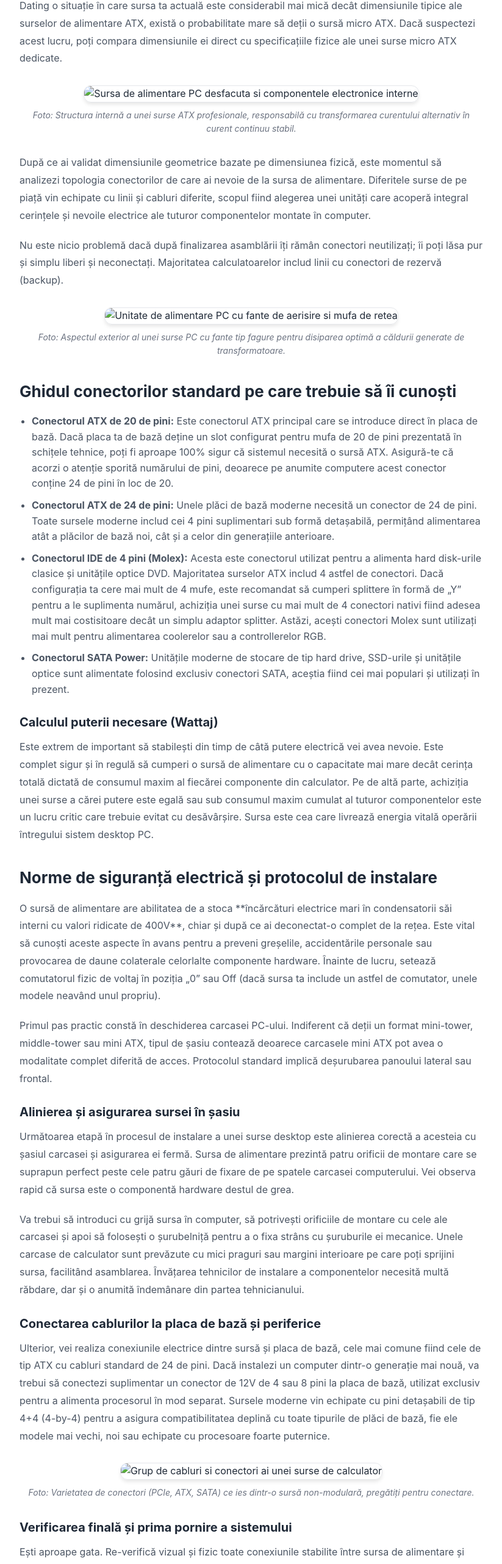
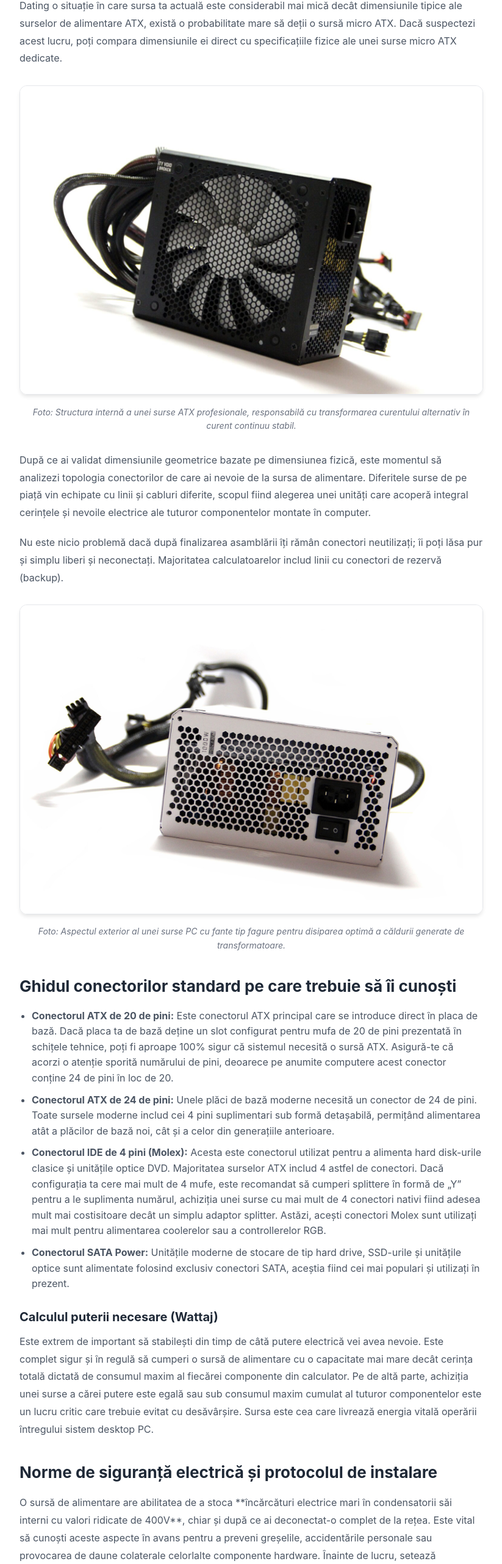
Before and after one commit to doradosystemsro/servicepclaptop, a plain HTML site: page pc-power-supply-acquisition-and-assembly.html in a window 1280 px wide. Shown: the part 1155-3719 px from the top of the page at 61% size, without its empty margins (228-1051 px from the left). Drawn offline with Linux system fonts and the light colour scheme.

Commit message:
Update pc-power-supply-acquisition-and-assembly.html

```diff
--- a/pc-power-supply-acquisition-and-assembly.html
+++ b/pc-power-supply-acquisition-and-assembly.html
@@ -75,7 +75,7 @@
 
         <!-- ZONA 2: IMAGINE GENERALĂ SURSĂ PC -->
         <div class="article-img-wrapper" data-editable="source" data-path="pc-power-supply-acquisition-and-assembly.html" data-key="main-image">
-            <img src="assets/images/PC-power-supply.-Acquisition-and-Assembly.jpg" class="article-img" alt="Sursa de alimentare PC desfacuta si componentele electronice interne" id="article-main-image">
+            <img src="images/PC-power-supply.-Acquisition-and-Assembly.jpg" class="article-img" alt="Sursa de alimentare PC desfacuta si componentele electronice interne" id="article-main-image">
             <span class="img-caption">Foto: Structura internă a unei surse ATX profesionale, responsabilă cu transformarea curentului alternativ în curent continuu stabil.</span>
         </div>
 
@@ -88,7 +88,7 @@
 
         <!-- ZONA 4: IMAGINE UNITATE ȘI CABLURI -->
         <div class="article-img-wrapper" data-editable="source" data-path="pc-power-supply-acquisition-and-assembly.html" data-key="secondary-image">
-            <img src="assets/images/PC-power-supply.jpg" class="article-img" alt="Unitate de alimentare PC cu fante de aerisire si mufa de retea" id="article-secondary-image">
+            <img src="images/PC-power-supply.jpg" class="article-img" alt="Unitate de alimentare PC cu fante de aerisire si mufa de retea" id="article-secondary-image">
             <span class="img-caption">Foto: Aspectul exterior al unei surse PC cu fante tip fagure pentru disiparea optimă a căldurii generate de transformatoare.</span>
         </div>
 
@@ -121,7 +121,7 @@
 
         <!-- ZONA 6: IMAGINEA CU CABLURILE ISOLATE -->
         <div class="article-img-wrapper" data-editable="source" data-path="pc-power-supply-acquisition-and-assembly.html" data-key="cables-image">
-            <img loading="lazy" src="assets/images/PC-power-supply-cables.jpg" class="article-img" alt="Grup de cabluri si conectori ai unei surse de calculator" id="article-cables-image">
+            <img loading="lazy" src="images/PC-power-supply-cables.jpg" class="article-img" alt="Grup de cabluri si conectori ai unei surse de calculator" id="article-cables-image">
             <span class="img-caption">Foto: Varietatea de conectori (PCIe, ATX, SATA) ce ies dintr-o sursă non-modulară, pregătiți pentru conectare.</span>
         </div>
 
@@ -143,7 +143,7 @@
             <h2>Interconectarea cu rețeaua noastră de ghiduri hardware</h2>
             <p>Stabilitatea tensiunilor livrate de sursa ATX direct pe circuitele VRM este crucială pentru funcționarea magistralelor de date; află cum sunt distribuite aceste linii în <a href="the-computer-motherboard.html" class="article-link">Ghidul de Arhitectură al Plăcii de Bază PC</a>. Modul în care consumul de energie crește odată cu frecvențele de lucru ale memoriei este explicat în <a href="ram-memory.html" class="article-link">Ghidul de Optimizare al Memoriei RAM</a>.</p>
 
-            <p>Dacă instalezi o sursă nouă într-o configurație custom completă, parcurge instrucțiunile de compatibilitate din <a href="asimblare-pc-gaming-custom-componente-compatibilitate.html" class="article-link">Ghidul de Asamblare PC Gaming Custom</a>, iar pentru a înțelege cum influențează calitatea curentului stabilitatea controllerului flash, citește <a href="ssd-solid-state-drive.html" class="article-link">Ghidul Tehnic al Unităților SSD</a>. În plus, vezi cum controlăm temperaturile componentelor alimentate de sursă în <a href="thermal-paste.html" class="article-link">Ghidul Aplicării Corecte a Pastei Termice</a>.</p>
+            <p>Dacă instalezi o sursă nouă într-o configurație custom completă, parcurge instrucțiunile de compatibilitate din <a href="asamblare-pc-gaming-custom-componente-compatibilitate.html" class="article-link">Ghidul de Asamblare PC Gaming Custom</a>, iar pentru a înțelege cum influențează calitatea curentului stabilitatea controllerului flash, citește <a href="ssd-solid-state-drive.html" class="article-link">Ghidul Tehnic al Unităților SSD</a>. În plus, vezi cum controlăm temperaturile componentelor alimentate de sursă în <a href="thermal-paste.html" class="article-link">Ghidul Aplicării Corecte a Pastei Termice</a>.</p>
 
             <div style="text-align: center; margin-top: 50px;">
                 <h3>Calculatorul tău se oprește singur în jocuri sau scoate sunete ciudate (coil whine)?</h3>
```
